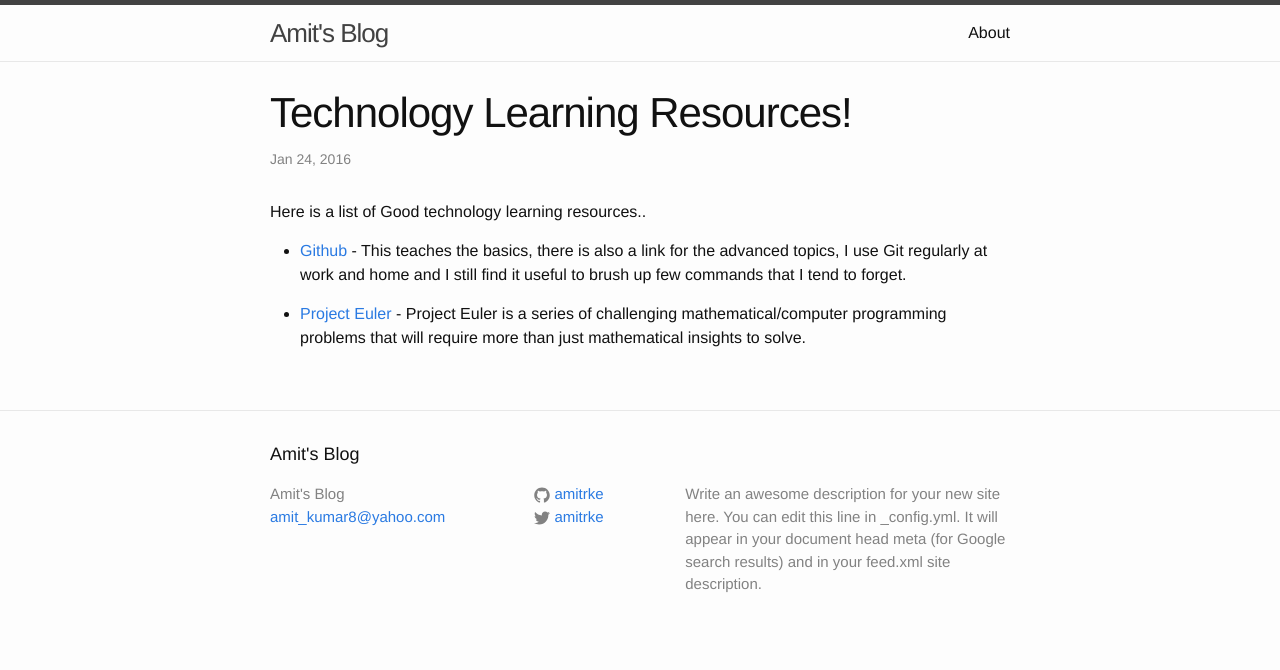
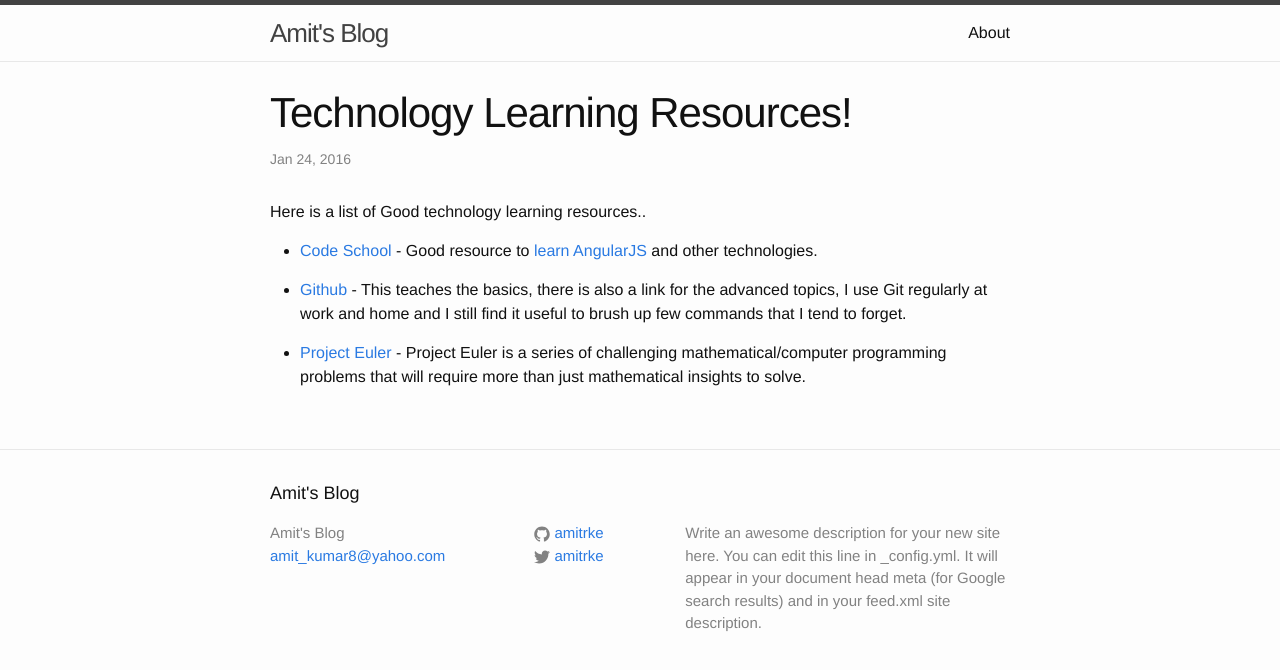
Before and after one commit to amitrke/amitrke.github.io, a Jekyll site: the page built from _posts/2016-01-23-Technology-Learning-Resources.markdown, in a window 1280 px wide. Shown: the top 670 px of the page. Built offline with Jekyll 4.4.1, drawn with Linux system fonts in a browser that asks for light colours.

Commit message:
Update 2016-01-23-Technology-Learning-Resources.markdown
Added code school

```diff
--- a/_posts/2016-01-23-Technology-Learning-Resources.markdown
+++ b/_posts/2016-01-23-Technology-Learning-Resources.markdown
@@ -6,6 +6,8 @@ categories: jekyll update
 ---
 Here is a list of Good technology learning resources..
 
+* [Code School][code-school] - Good resource to [learn AngularJS][code-school-angular] and other technologies.
+
 * [Github][git-learn] - This teaches the basics, there is also a link for the advanced topics, I use Git regularly at work and home and I still find it useful to brush up few commands that I tend to forget.
 
 * [Project Euler][project-euler] - Project Euler is a series of challenging mathematical/computer programming problems that will require more than just mathematical insights to solve.
@@ -13,3 +15,7 @@ Here is a list of Good technology learning resources..
 [project-euler]: https://projecteuler.net/
 
 [git-learn]: https://try.github.io/levels/1/challenges/1
+
+[code-school]: https://www.codeschool.com/learn
+
+[code-school-angular]: http://campus.codeschool.com/courses/shaping-up-with-angular-js/intro
```
